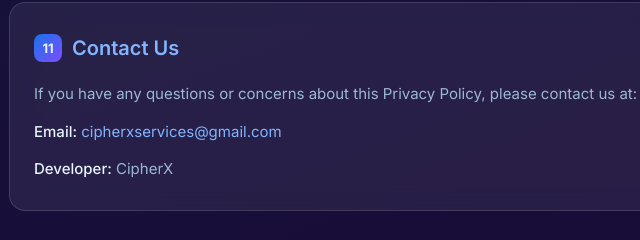
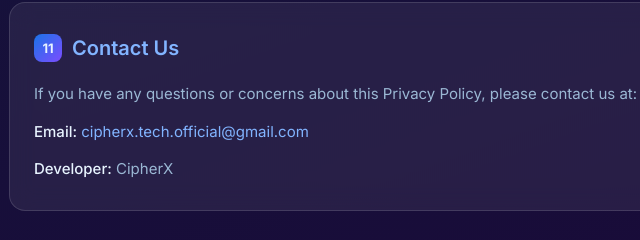
Before and after one commit to cipherxtechofficial-apps/BarCodeScannerPrivacyPolicy, a plain HTML site: page privacy-policy.html in a window 1280 px wide. Shown: the part 3585-3825 px from the top of the page, 255-895 px from the left. Drawn offline with Linux system fonts and the light colour scheme.

Commit message:
Add files via upload

```diff
--- a/privacy-policy.html
+++ b/privacy-policy.html
@@ -277,7 +277,7 @@
         <div class="card">
             <h2><span class="num">11</span> Contact Us</h2>
             <p>If you have any questions or concerns about this Privacy Policy, please contact us at:</p>
-            <p><strong>Email:</strong> <a href="mailto:cipherxservices@gmail.com">cipherxservices@gmail.com</a></p>
+            <p><strong>Email:</strong> <a href="mailto:cipherx.tech.official@gmail.com">cipherx.tech.official@gmail.com</a></p>
             <p><strong>Developer:</strong> CipherX</p>
         </div>
 
```
